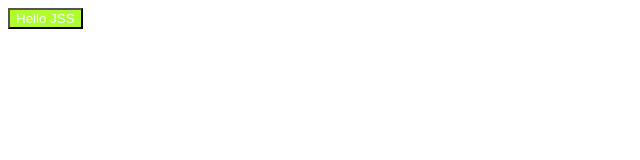
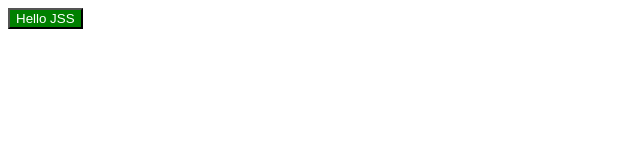
Before and after one commit to acmesquita/poc-jss, a React (Create React App) app: page / in a window 1280 px wide. Shown: the top 160 px of the page, without its empty margins (0-640 px from the left). Built offline with nearby package versions, Linux system fonts and the light colour scheme.

Commit message:
feat: create hook makeStyle with Theme provider

```diff
--- a/src/App.jsx
+++ b/src/App.jsx
@@ -1,8 +1,10 @@
-import { Button } from './components'
+import { Button, Theme } from './components'
 
 function App() {
   return (
-    <Button>Hello JSS</Button>
+    <Theme>
+      <Button>Hello JSS</Button>
+    </Theme>
   );
 }
 
--- a/src/components/Button/index.jsx
+++ b/src/components/Button/index.jsx
@@ -1,8 +1,10 @@
 import React from 'react'
+import { useTheme } from '../Theme'
 import { useStyles } from './style'
 
 export const Button = ({ children }) => {
-  const classes = useStyles()
+  const theme = useTheme()
+  const classes = useStyles({ theme })
 
   return (
     <button className={classes.btn}>
--- a/src/components/Button/style.js
+++ b/src/components/Button/style.js
@@ -1,10 +1,10 @@
-import { createUseStyles } from 'react-jss'
+import { makeStyles } from '../../hooks'
 
-export const useStyles = createUseStyles({
+export const useStyles = makeStyles({
   btn: {
-    background: 'greenyellow'
+    background: ({theme}) => theme.colorPrimary
   },
   label: {
-    color: 'white'
+    color: ({theme}) => theme.colorSecundary
   },
-}, {name: 'Button'})
+})
--- /dev/null
+++ b/src/components/Theme/index.jsx
@@ -0,0 +1,22 @@
+import React from 'react'
+import { createTheming } from 'react-jss'
+import { themeDefault } from './theme'
+
+const ThemeContext = React.createContext({})
+const theming = createTheming(ThemeContext)
+const { ThemeProvider, useTheme } = theming
+
+
+function Theme({ theme = {}, children }) {
+  return (
+    <ThemeProvider theme={{...theme, ...themeDefault}}>
+      {children}
+    </ThemeProvider>
+  )
+}
+
+export {
+  Theme,
+  useTheme,
+  theming,
+}
--- /dev/null
+++ b/src/components/Theme/theme.js
@@ -0,0 +1,4 @@
+export const themeDefault = {
+  colorPrimary: 'green',
+  colorSecundary: 'white'
+}
--- a/src/components/index.js
+++ b/src/components/index.js
@@ -1 +1,2 @@
 export * from './Button'
+export * from './Theme'
--- /dev/null
+++ b/src/hooks/index.js
@@ -0,0 +1 @@
+export * from './makeStyles'
--- /dev/null
+++ b/src/hooks/makeStyles.js
@@ -0,0 +1,9 @@
+import { createUseStyles } from "react-jss"
+import { theming } from '../components/Theme'
+
+export const makeStyles = (styles) => {
+  return createUseStyles(
+    {...styles},
+    {theming}
+  )
+}
```
